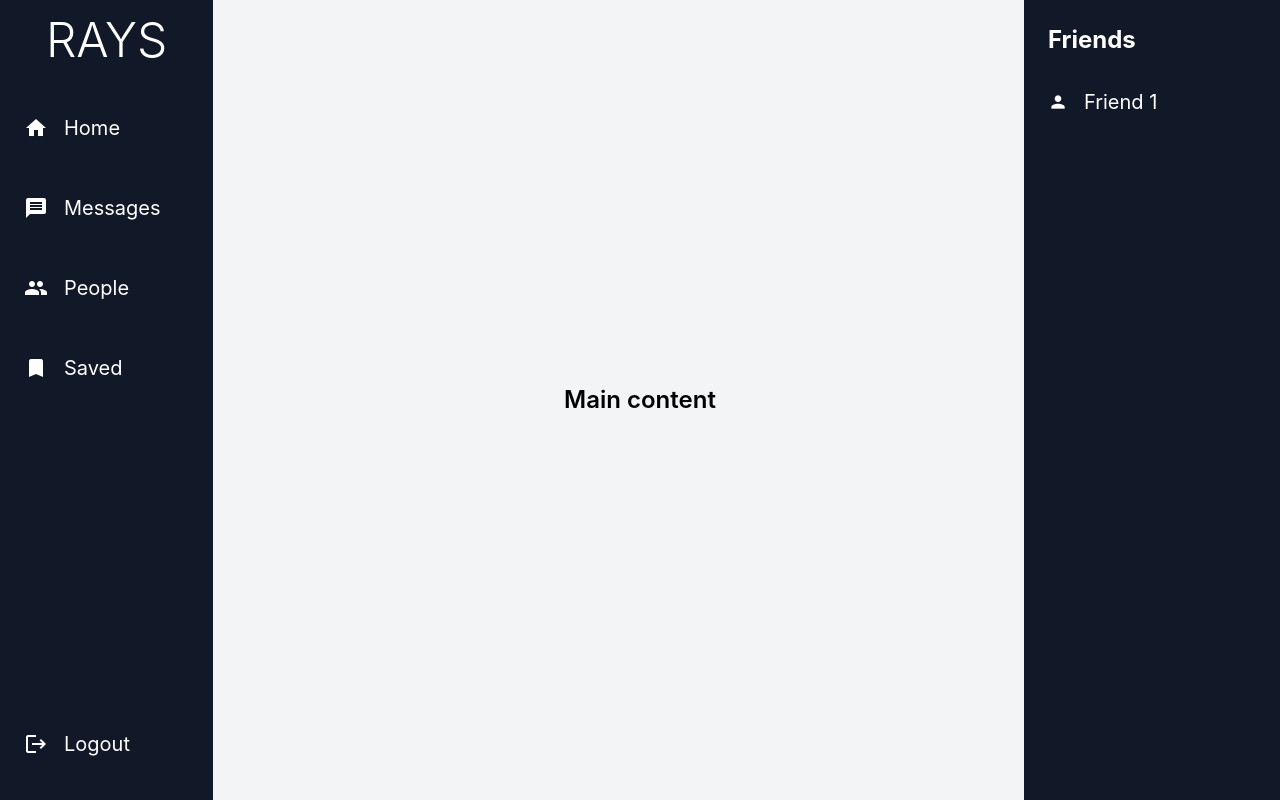
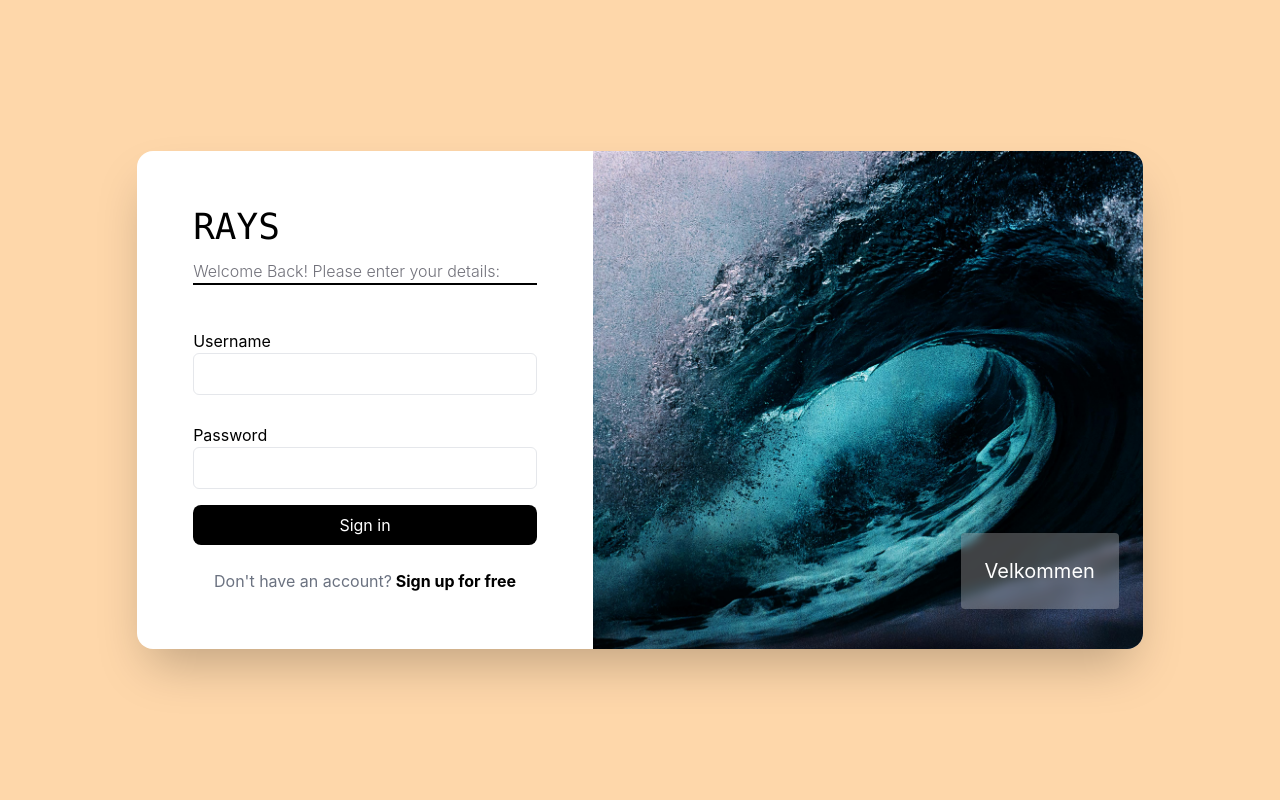
Before and after one commit to younes2808/ITPE3200, a React (Create React App) app in the folder clientapp/: page / in a window 1280 px wide. Built offline with nearby package versions, Linux system fonts and the light colour scheme.

Commit message:
fikset path og router

```diff
--- a/clientapp/src/App.jsx
+++ b/clientapp/src/App.jsx
@@ -1,22 +1,16 @@
 import './App.css'; // Import the CSS file that includes Tailwind directives
 import { BrowserRouter as Router, Route, Routes } from 'react-router-dom';
-import RightNavbar from './Components/RightNavbar';
-import LeftNavbar from './Components/LeftNavbar';
+import HomePage from './Pages/HomePage';
+import Feed from './Pages/Feed';
 import './Styles/Rays.css';
 
 function App() {
   return (
     <Router>
-      <div className="flex h-screen">
-        {/* Left Navbar */}
-        <LeftNavbar />
-        {/* Main content */}
-        <div className="w-4/6 bg-gray-100 p-6 flex justify-center items-center">
-          <div className="text-center text-2xl font-semibold">Main content</div>
-        </div>
-        {/* Right Navbar */}
-        <RightNavbar />
-      </div>
+      <Routes>
+        <Route path='/' element={<HomePage />} />
+        <Route path='/feed' element={<Feed />} />
+      </Routes>
     </Router>
   );
 }
--- /dev/null
+++ b/clientapp/src/Pages/Feed.jsx
@@ -0,0 +1,20 @@
+import React from 'react'
+import RightNavbar from './../Components/RightNavbar';
+import LeftNavbar from './../Components/LeftNavbar';
+
+const Feed = () => {
+  return (
+    <div className="flex h-screen">
+    {/* Left Navbar */}
+    <LeftNavbar />
+    {/* Main content */}
+    <div className="w-4/6 bg-gray-100 p-6 flex justify-center items-center">
+      <div className="text-center text-2xl font-semibold">Main content</div>
+    </div>
+    {/* Right Navbar */}
+    <RightNavbar />
+    </div>
+  )
+}
+
+export default Feed
```
